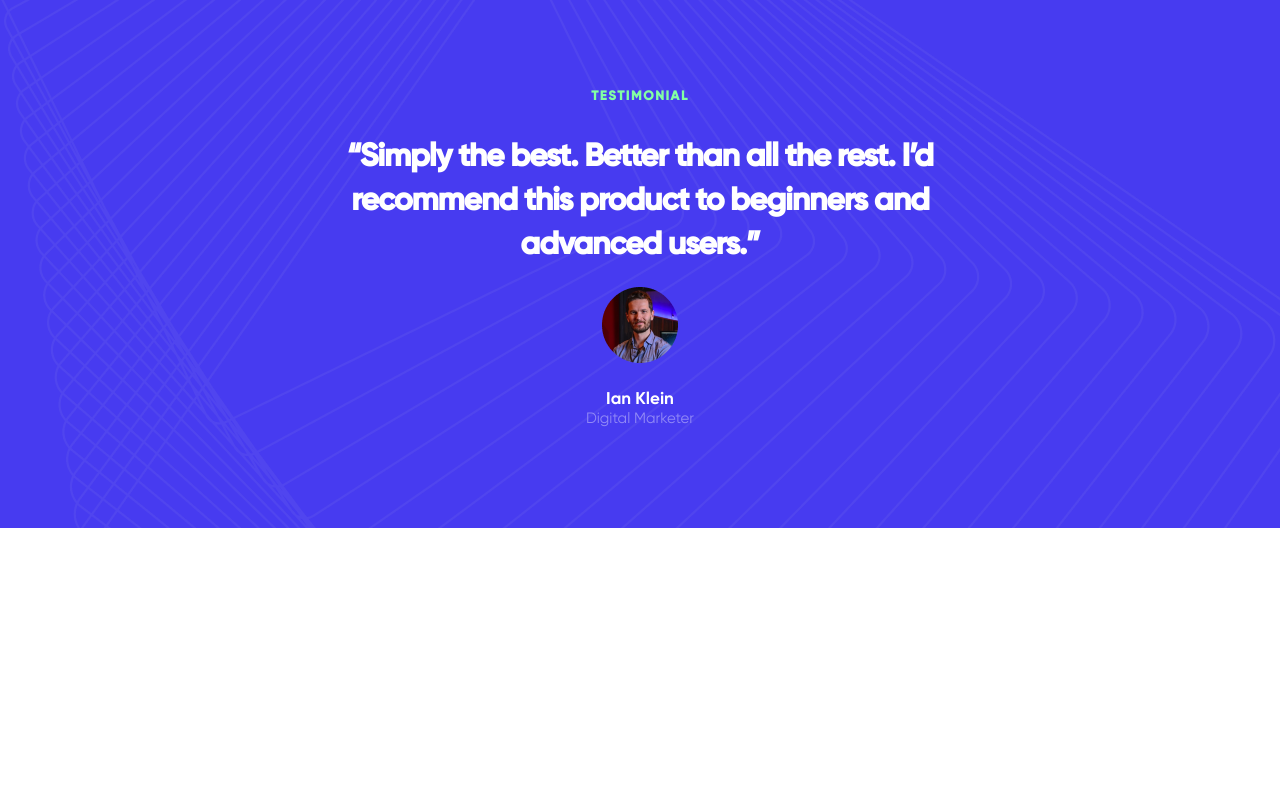
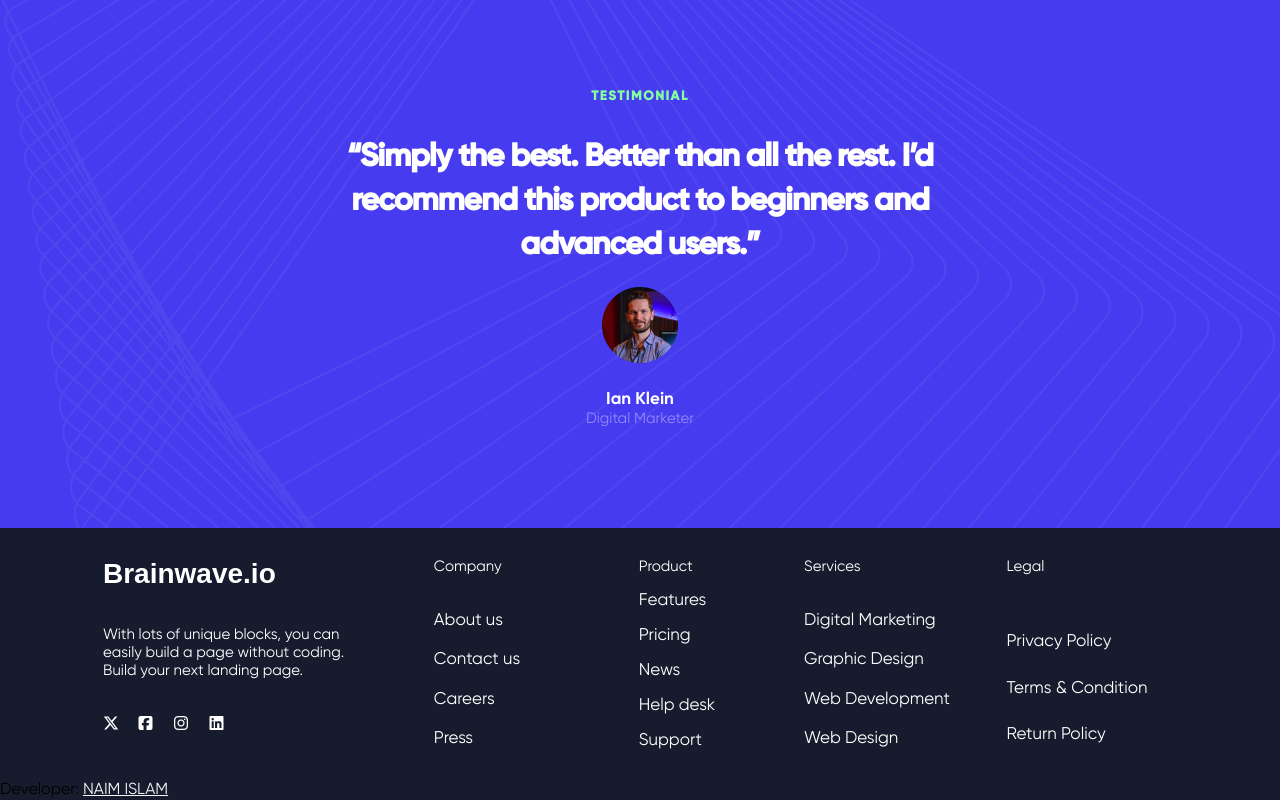
Before and after one commit to NaimIslamm/Brainwave.io---Landing-Page-SAAS-, a plain HTML site: page index.html in a window 1280 px wide. Shown: the part 4635-5435 px from the top of the page. Before the commit the page ends 5163 px from the top, so only its background shows below. Drawn offline with Linux system fonts and the light colour scheme.

Commit message:
added footer

```diff
--- a/assets/css/style.css
+++ b/assets/css/style.css
@@ -568,7 +568,68 @@ header {
   font-size: 15px;
   margin-bottom: 80px;
 }
-
+/* -----ENDED TESTIMONIAL SECTION------ */
+/* -------STARTED FOOTER SECTION------------- */
+.footer-section-wrapper {
+  background-color: #161c2d;
+}
+.footer-section-container {
+  display: grid;
+  grid-template-columns: repeat(auto-fit, minmax(200px, auto));
+  justify-content: center;
+  align-items: stretch;
+  padding: 30px;
+}
+.footer-1st-coloum {
+  display: grid;
+  grid-template-columns: column;
+  justify-content: center;
+  align-items: left;
+  gap: 15px;
+  color: #fff;
+}
+.fst-coloum-icons {
+  display: grid;
+  grid-template-columns: repeat(4, 1fr);
+  max-width: 142px;
+}
+.footer-2nd-coloum {
+  display: grid;
+  grid-template-columns: column;
+  justify-content: center;
+  gap: 15px;
+}
+.fst-row-company-details {
+  display: grid;
+  grid-template-columns: column;
+  justify-content: start;
+  align-items: center;
+  gap: 15px;
+}
+.fst-row-company-details a {
+  text-decoration: none;
+  font-size: 17px;
+  font-family: "gilroy";
+  color: #fff;
+  transition: all 0.4s ease;
+}
+.fst-row-company-details a:hover {
+  transform: translateY(-3px) translateX(-5px);
+}
+.fst-row-company {
+  font-size: 15px;
+  color: #fff;
+}
+.fst-coloum-heading {
+  max-width: 179px;
+  font-size: 28px;
+  font-family: "Rubik", sans-serif;
+}
+.fst-coloum-p {
+  max-width: 274px;
+  font-size: 15px;
+  font-family: "gilroy";
+}
 /* -------------RESPONSIVE CSS---------------- */
 
 /* ----- RESPONSIVE MENU SECTION ----- */
@@ -769,4 +830,14 @@ header {
   .why-us-section-inner {
     padding: 0 20px;
   }
+
+  /* Started Footer Section */
+  .footer-section-container {
+    grid-template-columns: repeat(1, 1fr);
+    gap: 30px;
+  }
+  .footer-2nd-coloum {
+    grid-template-columns: repeat(2, 1fr);
+    margin-top: 30px;
+  }
 }
--- a/index.html
+++ b/index.html
@@ -326,6 +326,69 @@
         </div>
       </div>
     </section>
+    <footer class="footer-section-wrapper">
+      <div class="footer-section-inner container">
+        <div class="footer-section-container">
+          <div class="footer-1st-coloum">
+            <div class="fst-coloum-heading"><h4>Brainwave.io</h4></div>
+            <div class="fst-coloum-p">
+              <p>
+                With lots of unique blocks, you can easily build a page without
+                coding. Build your next landing page.
+              </p>
+            </div>
+            <div class="fst-coloum-icons">
+              <i class="fa-brands fa-x-twitter"></i>
+              <i class="fa-brands fa-square-facebook"></i>
+              <i class="fa-brands fa-instagram"></i>
+              <i class="fa-brands fa-linkedin"></i>
+            </div>
+          </div>
+          <div class="footer-2nd-coloum">
+            <div class="fst-row-company">Company</div>
+            <div class="fst-row-company-details">
+              <a href="#">About us</a>
+              <a href="#">Contact us</a>
+              <a href="#">Careers</a>
+              <a href="#">Press</a>
+            </div>
+          </div>
+          <div class="footer-2nd-coloum">
+            <div class="fst-row-company">Product</div>
+            <div class="fst-row-company-details">
+              <a href="#">Features</a>
+              <a href="#">Pricing</a>
+              <a href="#">News</a>
+              <a href="#">Help desk</a>
+              <a href="#">Support</a>
+            </div>
+          </div>
+          <div class="footer-2nd-coloum">
+            <div class="fst-row-company">Services</div>
+            <div class="fst-row-company-details">
+              <a href="#">Digital Marketing</a>
+              <a href="#">Graphic Design</a>
+              <a href="#">Web Development</a>
+              <a href="#">Web Design</a>
+            </div>
+          </div>
+          <div class="footer-2nd-coloum">
+            <div class="fst-row-company">Legal</div>
+            <div class="fst-row-company-details">
+              <a href="#">Privacy Policy</a>
+              <a href="#">Terms & Condition</a>
+              <a href="#">Return Policy</a>
+            </div>
+          </div>
+        </div>
+      </div>
+      Developer:
+      <a
+        style="color: whitesmoke; text-align: center"
+        href="https://www.linkedin.com/in/naimmislam-seo-expert?lipi=urn%3Ali%3Apage%3Ad_flagship3_profile_view_base_contact_details%3BXNr77fnrTI2R1%2FQe2Rf3XA%3D%3D"
+        >NAIM ISLAM</a
+      >
+    </footer>
     <!------ JS------->
     <script>
       function showSidebar() {
```
